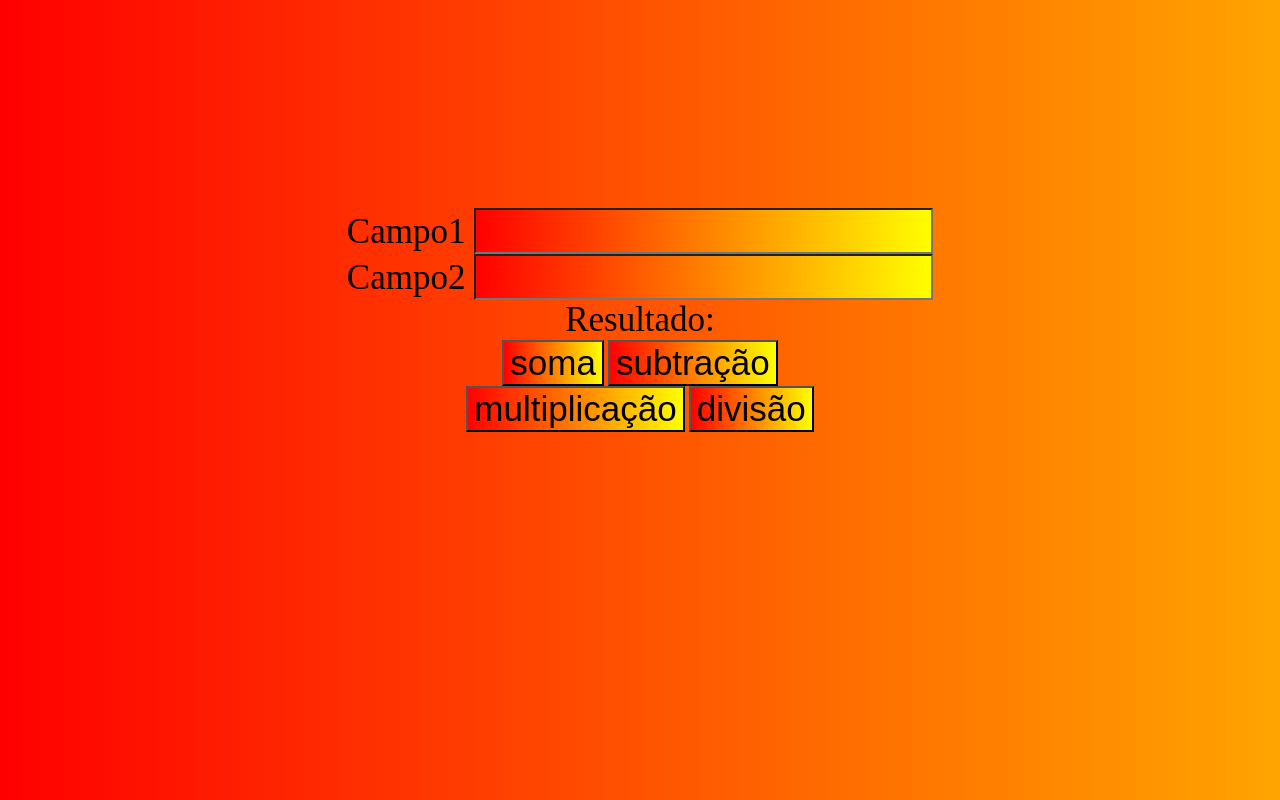
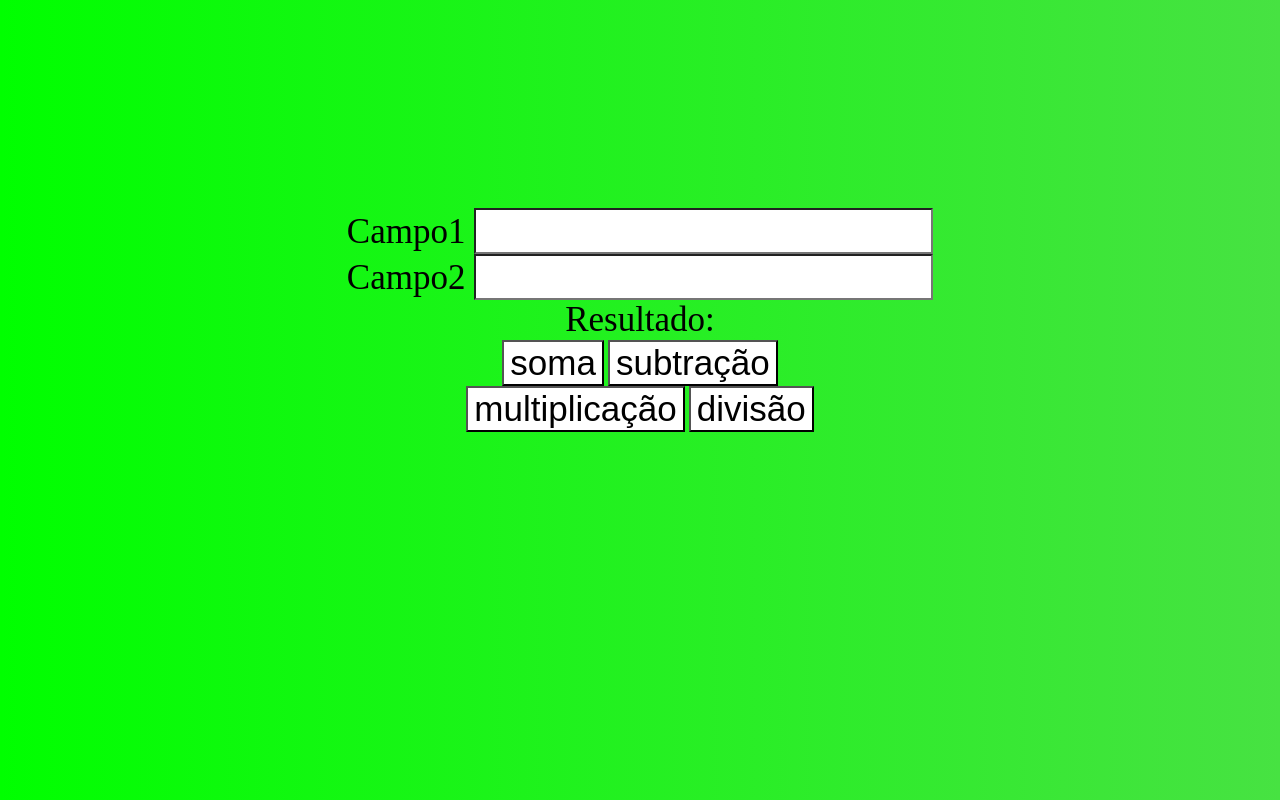
Before and after one commit to DanielKloh/HTML, a plain HTML site: page Calculadora.html in a window 1280 px wide. Drawn offline with Linux system fonts and the light colour scheme.

Commit message:
Update Calculadora.html

```diff
--- a/Calculadora.html
+++ b/Calculadora.html
@@ -18,13 +18,11 @@
         }
         .fundo{
             background: linear-gradient(90deg,
-            red 0%,
-            orange 100%);
+            rgb(0, 255, 0) 0%,
+            rgb(71, 226, 66) 100%);
         }
         .corBotao{
-            background: linear-gradient(90deg,
-            red 0%,
-            yellow 100%);
+            background: white;
         }
     </style>
 
```
